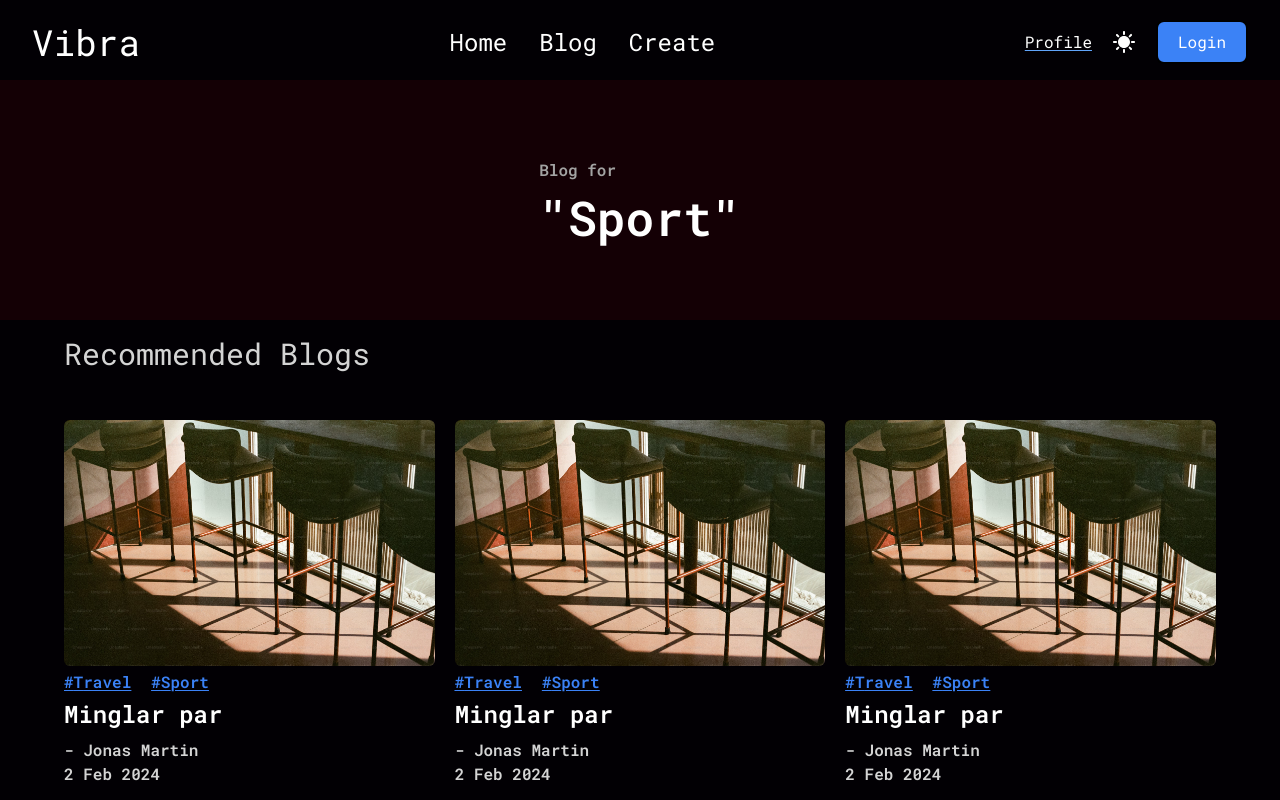
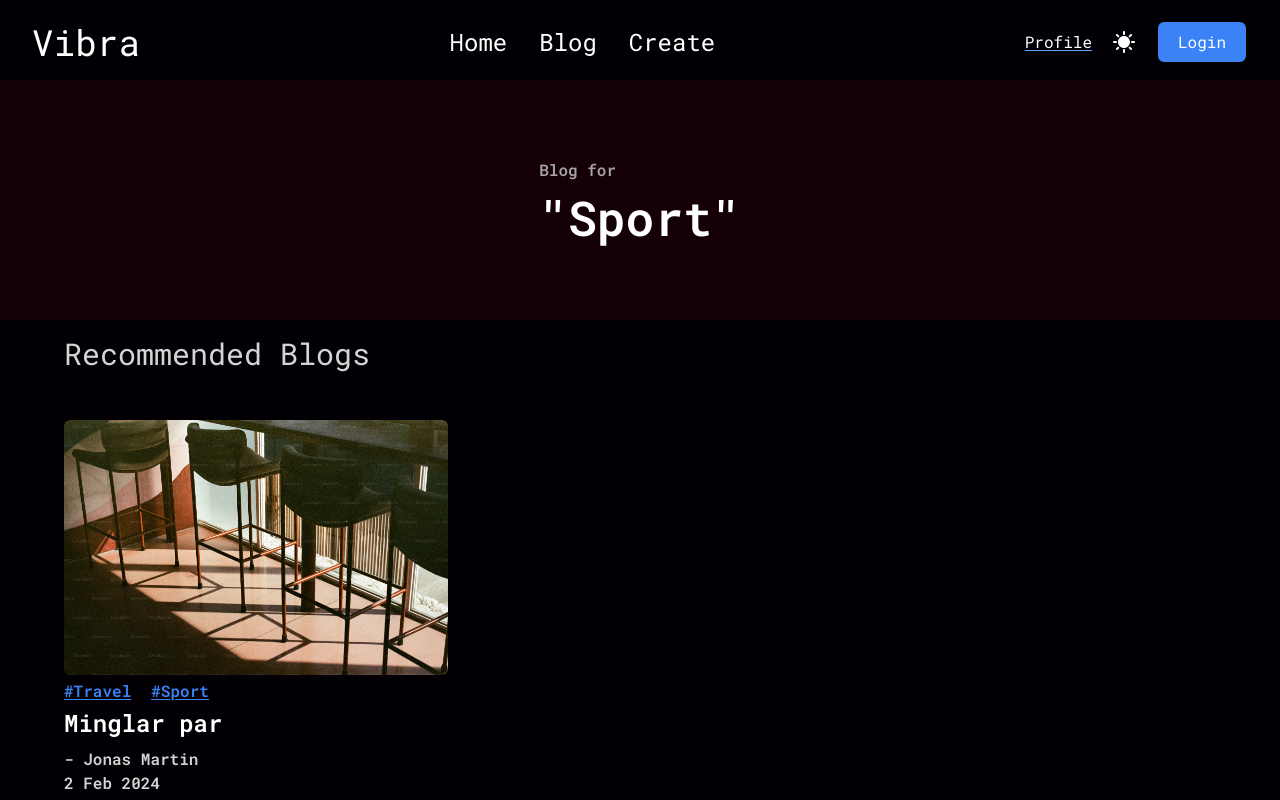
Before and after one commit to Kaungsithu-2396/Vibra_FE, a Next.js app: page /category/sport in a window 1280 px wide. Shown: the top 800 px of the page. Built offline with nearby package versions, Linux system fonts and the light colour scheme.

Commit message:
add skeleton loading

```diff
--- /dev/null
+++ b/src/app/category/[category]/loading.tsx
@@ -0,0 +1,50 @@
+import React from "react";
+import { Skeleton } from "@/components/ui/skeleton";
+import Link from "next/link";
+export default function Loading() {
+    //     return <Skeleton className="w-[100rem] h-[20px] rounded-md" />;
+    return (
+        <div className="grid grid-cols-3 gap-5">
+            {[1, 2, 3].map((item, idx) => {
+                return (
+                    <>
+                        <div
+                            key={idx}
+                            className={`
+                        "my-5 h-screen w-[525px] h-[611px]"
+                }`}
+                        >
+                            <Skeleton className="w-[500px] h-[300px] my-4 rounded-md" />
+
+                            <span className="">
+                                <div className="flex mr-4 gap-1 mb-4 ">
+                                    {[1, 2].map((el, idx) => {
+                                        return (
+                                            <>
+                                                <p className=" " key={idx}>
+                                                    <Skeleton className="w-[103px] h-[30px] py-3" />
+                                                </p>
+                                            </>
+                                        );
+                                    })}
+                                </div>
+
+                                {/* <p className="py-2 text-blue-400 font-bold">{Category}</p> */}
+                                <span className="mr-2">
+                                    <Skeleton className="w-[100px] h-[30px] my-4" />
+                                    <span className=" my-4  flex flex-col  text-neutral-300 font-bold">
+                                        <Skeleton className="w-[140px] h-[20px] my-3" />
+                                        <Skeleton className="w-[100px] h-[20px]" />
+                                    </span>
+                                    <Skeleton className="w-[450px] h-[100px] my-4 text-justify pt-4 text-neutral-400 " />
+                                </span>
+
+                                <Skeleton className=" w-[100px] h-[20px]" />
+                            </span>
+                        </div>
+                    </>
+                );
+            })}
+        </div>
+    );
+}
--- a/src/app/category/[category]/page.tsx
+++ b/src/app/category/[category]/page.tsx
@@ -1,5 +1,6 @@
 import BlogCard from "@/app/ui/Home/BlogCard";
-import React from "react";
+import React, { Suspense } from "react";
+import Loading from "./loading";
 interface props {
     params: {
         category: String;
@@ -28,27 +29,9 @@ export default function page({ params: { category } }: props) {
                 <h2 className="text-3xl mb-7 text-neutral-300 ">
                     Recommended Blogs
                 </h2>
-                <div className="my-3 flex justify-center gap-5 items-start">
-                    <BlogCard
-                        image="/test-2.avif"
-                        title="Minglar par"
-                        Category={["Travel", "Sport"]}
-                        paragraph={
-                            "ext ever since the 1500s, when an unknown printer took a galley of type and scrambled it to make a type specimen book. It has survived not only five centuries, but also the leap into electronic typesetting, remaining essentially unchanged. It was popularised in the 1960s with the release of Letraset sheets containing Lorem Ipsum passages, and more recently with desktop publishing software like Aldus PageMaker including versions of Lorem Ipsum."
-                        }
-                        horizontal={false}
-                        id={"1"}
-                    />
-                    <BlogCard
-                        image="/test-2.avif"
-                        title="Minglar par"
-                        Category={["Travel", "Sport"]}
-                        paragraph={
-                            "ext ever since the 1500s, when an unknown printer took a galley of type and scrambled it to make a type specimen book. It has survived not only five centuries, but also the leap into electronic typesetting, remaining essentially unchanged. It was popularised in the 1960s with the release of Letraset sheets containing Lorem Ipsum passages, and more recently with desktop publishing software like Aldus PageMaker including versions of Lorem Ipsum."
-                        }
-                        horizontal={false}
-                        id={"1"}
-                    />
+                <Suspense fallback={<Loading />}>
+                    {/* <div className="my-3 flex justify-center gap-5 items-start"> */}
+                    <div className="my-3 grid grid-cols-3 justify-center items-center">
                         <BlogCard
                             image="/test-2.avif"
                             title="Minglar par"
@@ -60,6 +43,7 @@ export default function page({ params: { category } }: props) {
                             id={"1"}
                         />
                     </div>
+                </Suspense>
             </div>
         </section>
     );
--- a/src/app/ui/Form.tsx
+++ b/src/app/ui/Form.tsx
@@ -43,6 +43,10 @@ export default function Form() {
         );
         if (e.key === "Enter") {
             e.preventDefault();
+            if (!inputValue.value) {
+                setErrorDuplicated("Invalid value");
+                return;
+            }
             if (isItemDuplicated) {
                 setErrorDuplicated("This item already exisits");
             } else {
@@ -158,12 +162,9 @@ export default function Form() {
                                         </ul>
                                     )}
 
-                                    {categoryCol.length === 0 && (
-                                        <p className=" text-red-400 p-0">
-                                            Select one category for better
-                                            experience
-                                        </p>
-                                    )}
+                                    {/* {categoryCol.length === 0 && (
+                                        <p className=" text-red-400 p-0">.</p>
+                                    )} */}
                                     <p className="text-red-400">
                                         {errorDuplicated}
                                     </p>
--- a/src/app/ui/Home/BlogCard.tsx
+++ b/src/app/ui/Home/BlogCard.tsx
@@ -1,6 +1,7 @@
 import React from "react";
 import Image from "next/image";
 import Link from "next/link";
+
 interface blogCard {
     image: string;
     title: String;
@@ -9,7 +10,7 @@ interface blogCard {
     horizontal: Boolean;
     id: String;
 }
-export default function BlogCard({
+export default async function BlogCard({
     image,
     title,
     Category,
@@ -17,6 +18,7 @@ export default function BlogCard({
     horizontal,
     id,
 }: blogCard) {
+    await new Promise((resolve) => setTimeout(resolve, 2000));
     return (
         <>
             <div
--- /dev/null
+++ b/src/components/ui/skeleton.tsx
@@ -0,0 +1,18 @@
+import { cn } from "@/lib/utils";
+
+function Skeleton({
+    className,
+    ...props
+}: React.HTMLAttributes<HTMLDivElement>) {
+    return (
+        <div
+            className={cn(
+                "animate-pulse rounded-md bg-slate-100/40 dark:bg-slate-800",
+                className
+            )}
+            {...props}
+        />
+    );
+}
+
+export { Skeleton };
```
Also changed, not shown: src/app/blog/layout.tsx (+0 -8 lines). Lines whose indentation alone changed are shown as unchanged.
